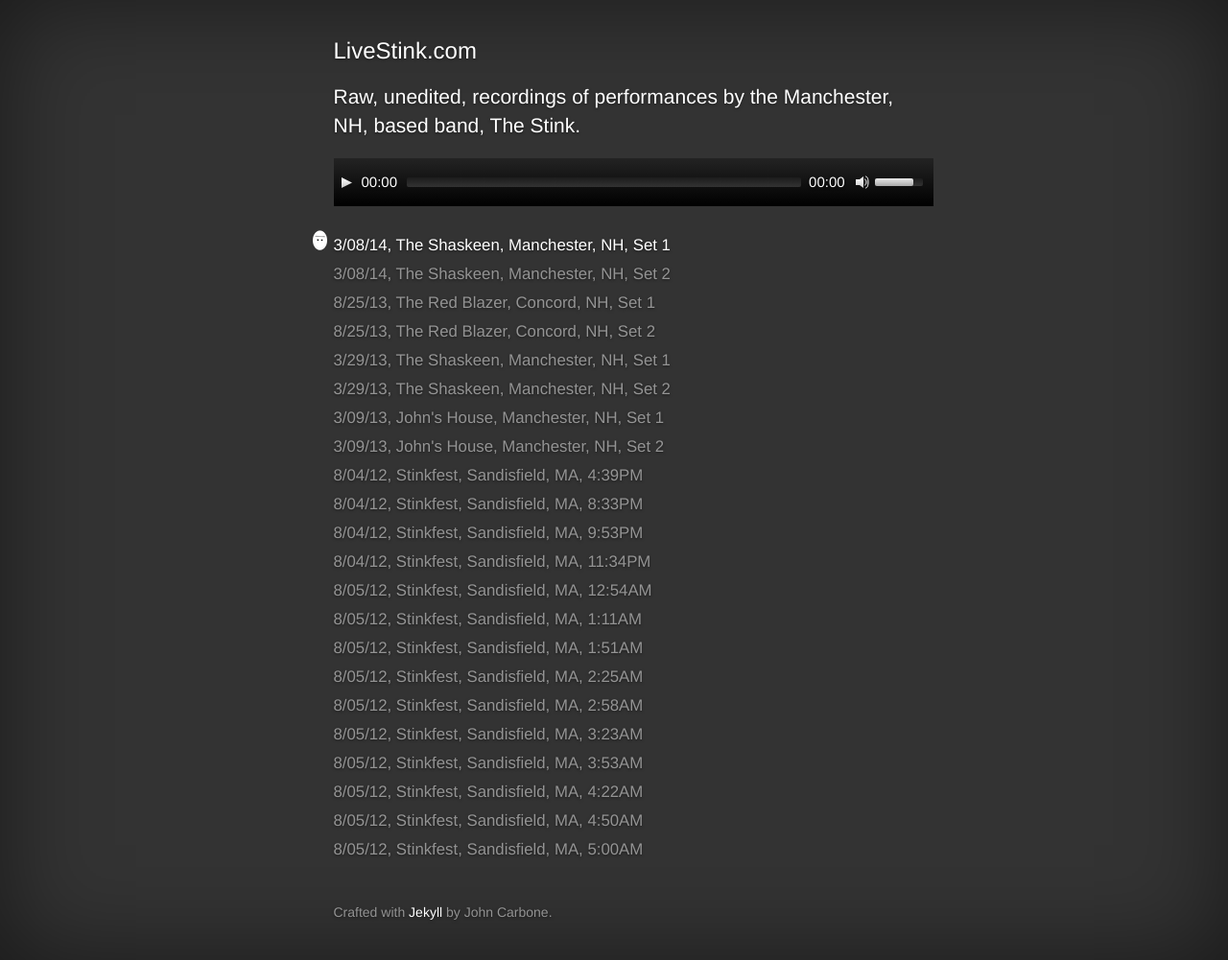
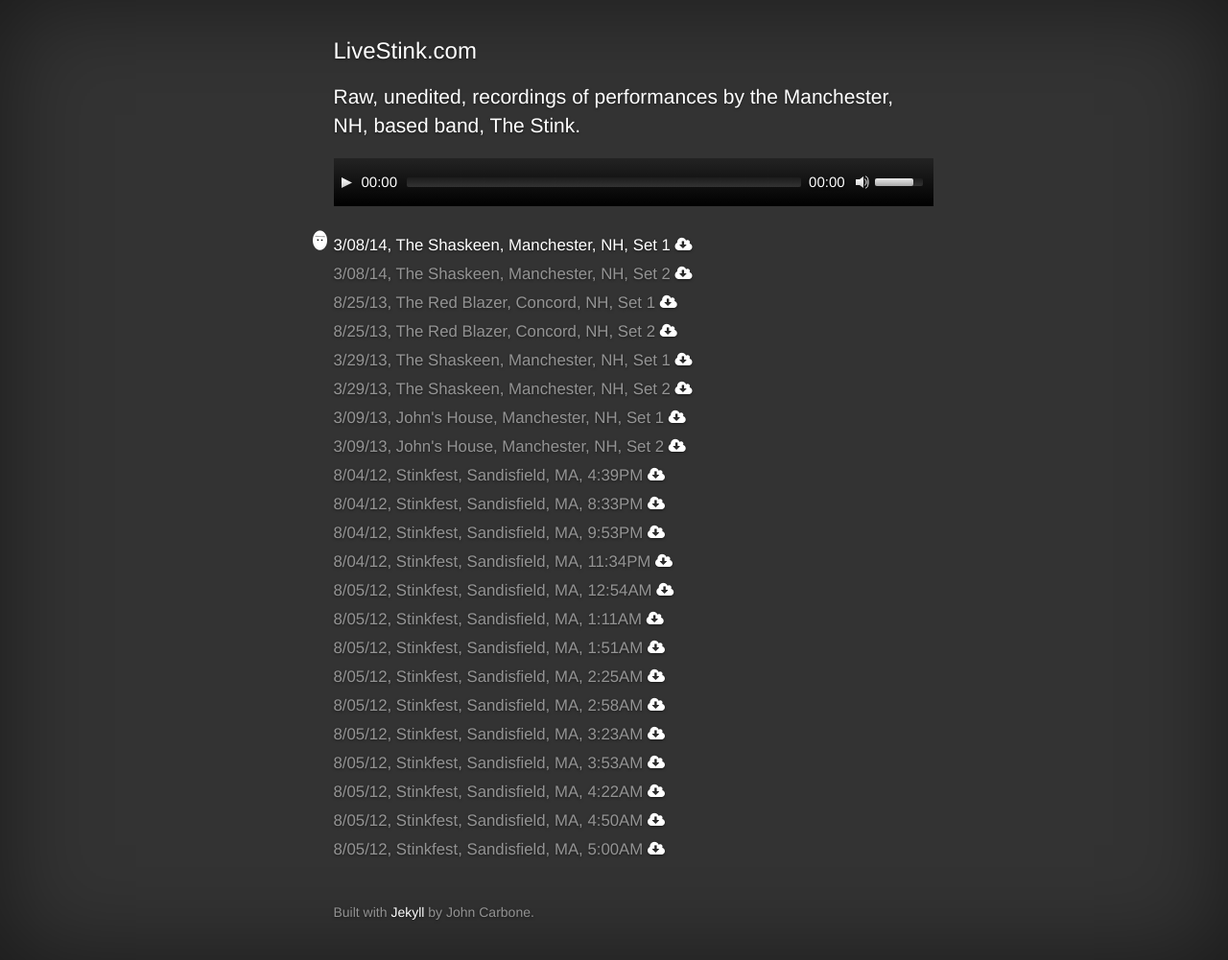
Before and after one commit to carbone/livestink, a Jekyll site: the page built from index.html, in a window 1280 px wide. Shown: the whole page at 96% size. Built offline with Jekyll 4.4.1, drawn with Linux system fonts in a browser that asks for light colours; nearby versions of some CDN libraries; Markdown is read by kramdown in place of the engine named in the settings.

Commit message:
fontawesome stylesheet addition and text update

```diff
--- a/_layouts/default.html
+++ b/_layouts/default.html
@@ -11,8 +11,9 @@
     <meta name="description" content="{{ page.description }}">
     <link rel="stylesheet" href="//netdna.bootstrapcdn.com/bootstrap/3.1.1/css/bootstrap.min.css">
     <link rel="stylesheet" href="/plugins/mediaelement/build/mediaelementplayer.min.css" />
-    <link rel="stylesheet" href="/css/styles.css">
-    <link rel="stylesheet" href="/css/player.css">
+    <link rel="stylesheet" href="/css/font_awesome/css/font-awesome.min.css" />
+    <link rel="stylesheet" href="/css/styles.css" />
+    <link rel="stylesheet" href="/css/player.css" />
     <link rel="shortcut icon" href="/favicon.ico" type="image/x-icon">
     <link rel="icon" href="/favicon.ico" type="image/x-icon">
 
@@ -58,7 +59,7 @@
 
           <div class="mastfoot">
             <div class="inner">
-              <p>Crafted with <a href="http://jekyllrb.com/">Jekyll</a> by John Carbone.</p>
+              <p>Built with <a href="http://jekyllrb.com/">Jekyll</a> by John Carbone.</p>
             </div>
           </div>
 
```
